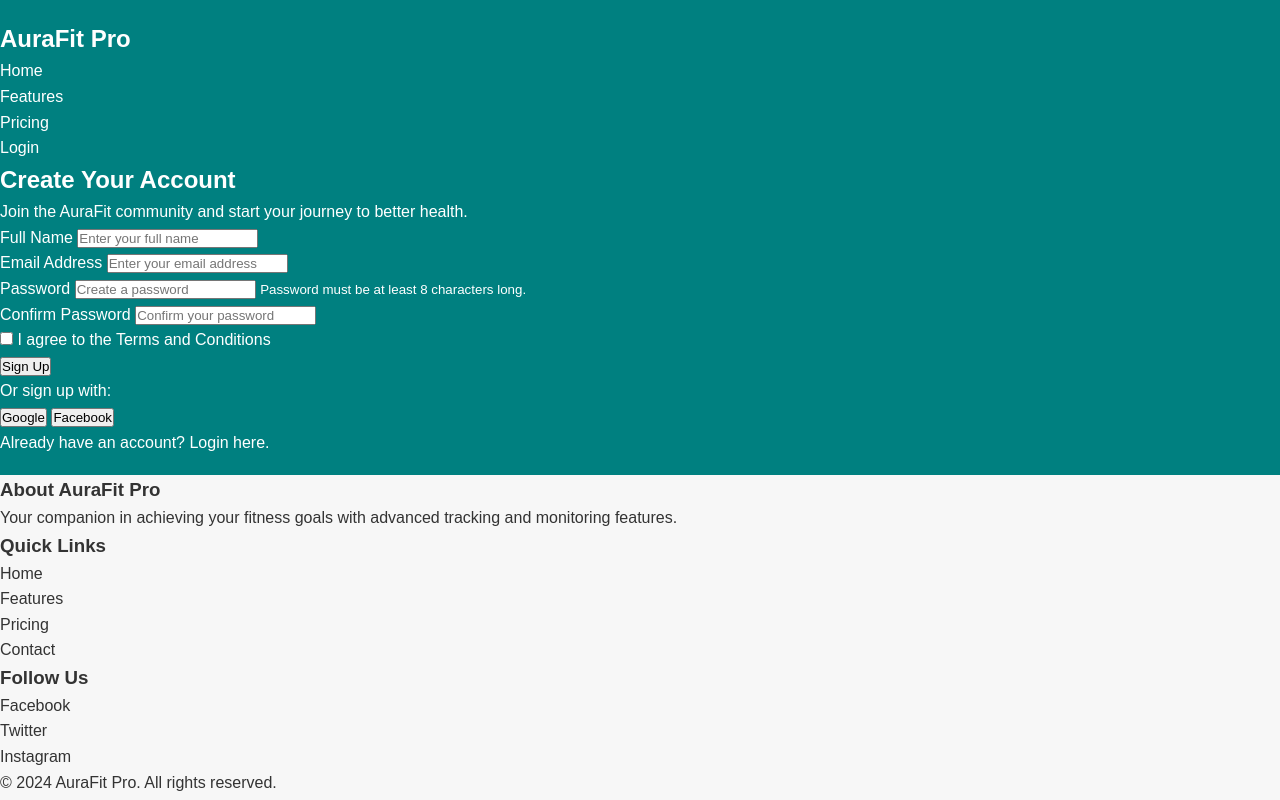
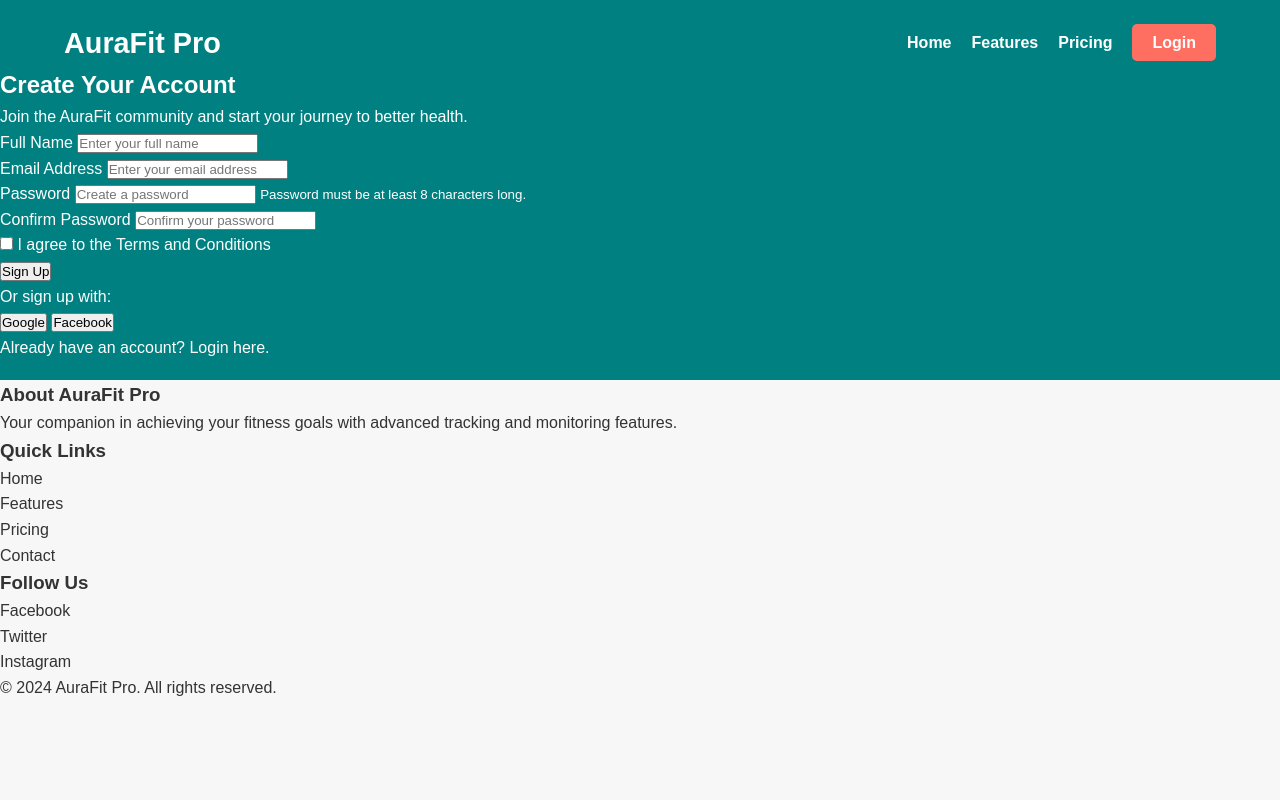
Before and after one commit to Eason-jnr/sign-up-page, a plain HTML site: page index.html in a window 1280 px wide. Drawn offline with Linux system fonts and the light colour scheme.

Commit message:
update 1.12

```diff
--- a/styles.css
+++ b/styles.css
@@ -25,3 +25,45 @@ header {
     top: 0;
     z-index: 1000;
 }
+
+header nav{
+    display:flex;
+    justify-content: space-between;
+    align-items: center;
+    width: 90%;
+    max-width: 1200px;
+    margin: 0 auto;
+}
+
+header .logo h1{
+    font-size: 1.8rem;
+}
+
+header .nav-links{
+    list-style: none;
+    display: flex;
+}
+
+header .nav-links li{
+    margin-left: 20px;
+}
+
+header .nav-links a{
+    color: white;
+    font-size: 1rem;
+    font-weight: bold;
+    transition: color 0.3s;
+}
+
+header .nav-links a:hover{
+    color: #FFD700;
+}
+
+header .btn.login-btn {
+    background-color: #FF6F61;
+    color: white;
+    padding: 10px 20px;
+    border-radius: 5px;
+    font-weight: bold;
+    transition: background-color 0.3s;
+}
```
